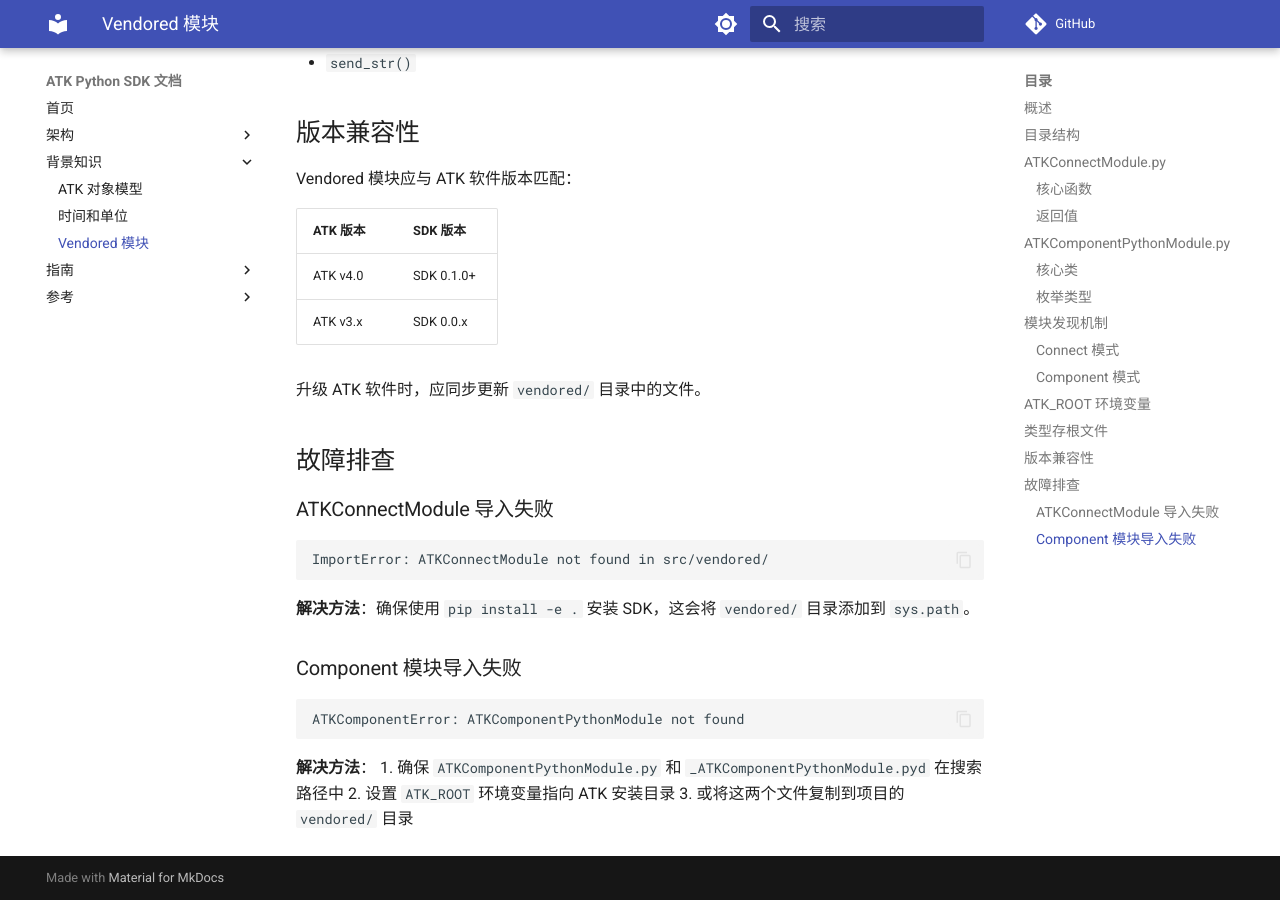
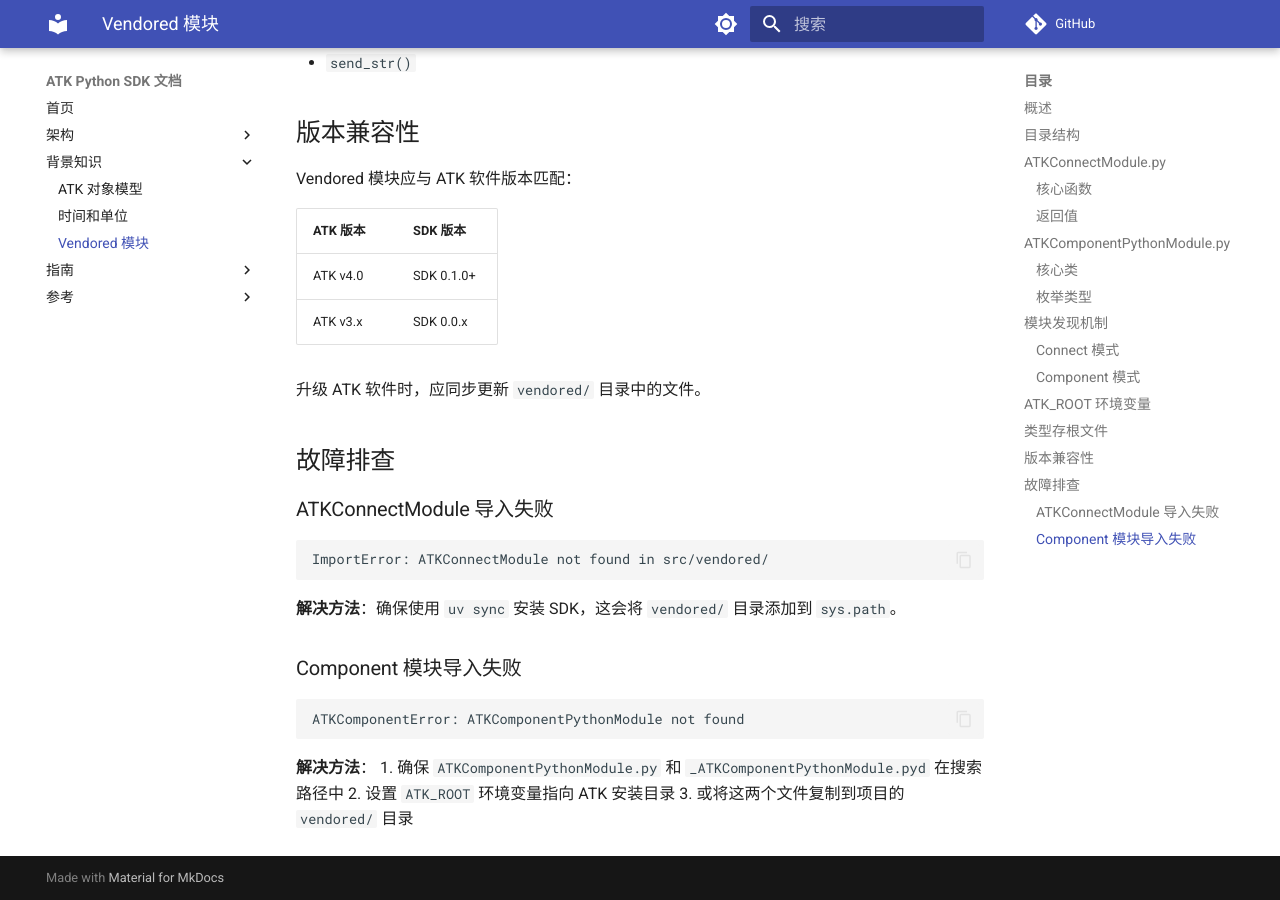
Before and after one commit to cislunarspace/atk-python-sdk, an MkDocs documentation site: the page built from docs/background/vendored-modules.md, in a window 1280 px wide and 900 px high, scrolled down 3374 px. Built offline with MkDocs 1.6.1 and Material for MkDocs 9.7.7, drawn with Linux system fonts in a browser that asks for light colours; comment, search, counter and statistics services are not loaded.

Commit message:
docs: update vendored-modules.md pip command to uv
Co-Authored-By: Claude Opus 4.6 <noreply@anthropic.com>

````diff
--- a/docs/background/vendored-modules.md
+++ b/docs/background/vendored-modules.md
@@ -137,7 +137,7 @@ Vendored 模块应与 ATK 软件版本匹配：
 ImportError: ATKConnectModule not found in src/vendored/
 ```
 
-**解决方法**：确保使用 `pip install -e .` 安装 SDK，这会将 `vendored/` 目录添加到 `sys.path`。
+**解决方法**：确保使用 `uv sync` 安装 SDK，这会将 `vendored/` 目录添加到 `sys.path`。
 
 ### Component 模块导入失败
 
````
